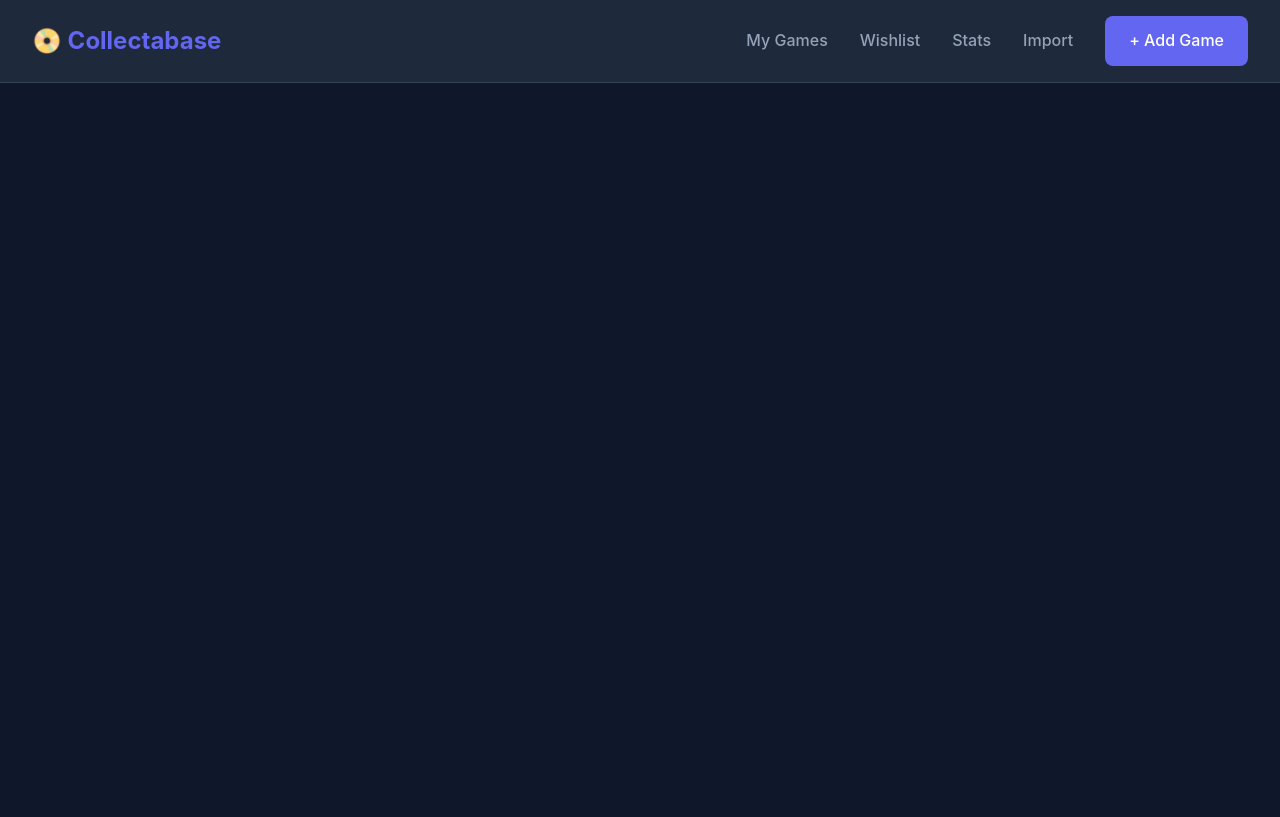
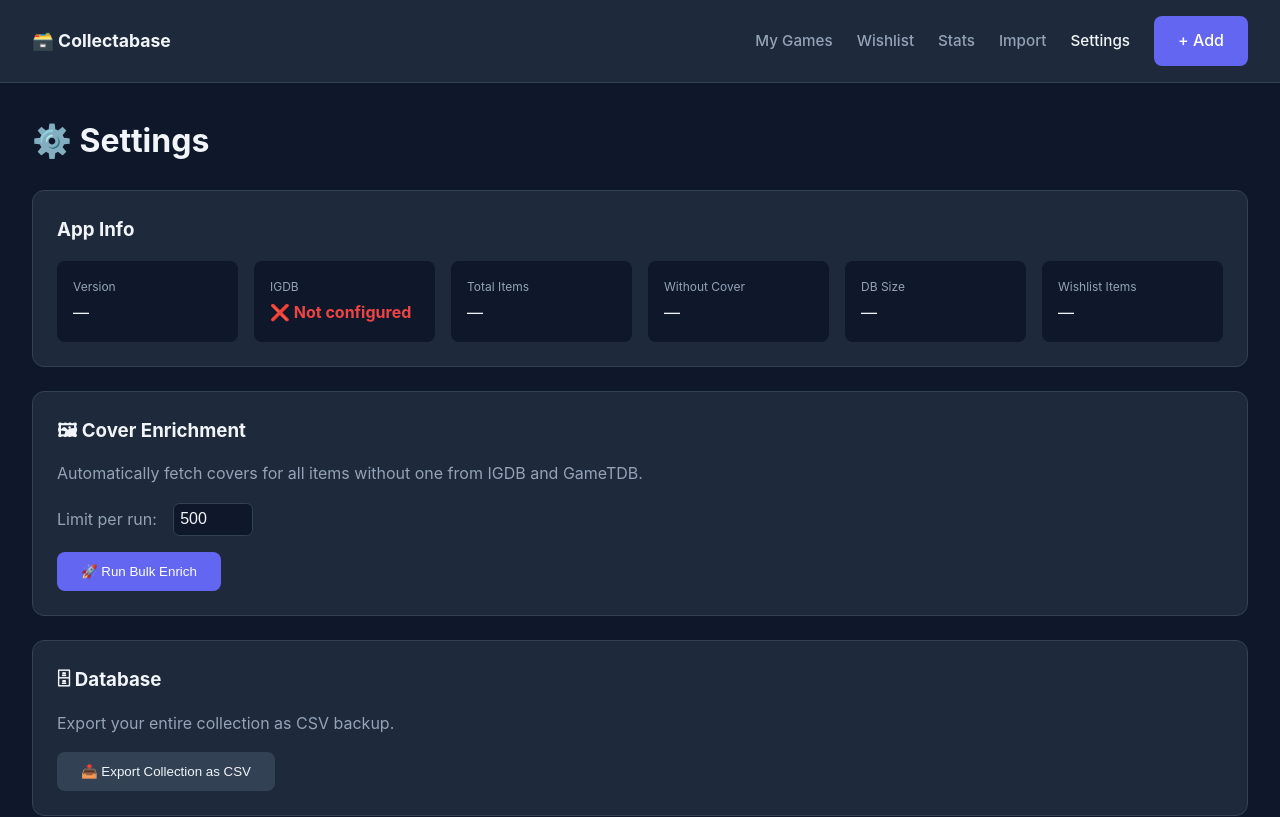
Before and after one commit to TheDachlatte007/collectabase, a Vue app in the folder frontend/: page /settings in a window 1280 px wide. Shown: the top 817 px of the page. Built offline with nearby package versions, Linux system fonts and the light colour scheme; no server answers.

Commit message:
feat: Settings, bulk enritch

```diff
--- a/frontend/src/App.vue
+++ b/frontend/src/App.vue
@@ -1,12 +1,15 @@
 <template>
   <div id="app">
     <nav>
-      <span class="logo">📀 Collectabase</span>
-      <router-link to="/">My Games</router-link>
-      <router-link to="/wishlist">Wishlist</router-link>
-      <router-link to="/stats">Stats</router-link>
-      <router-link to="/import">Import</router-link>
-      <router-link to="/add" class="btn btn-primary">+ Add Game</router-link>
+      <router-link to="/" class="logo">🗃️ Collectabase</router-link>
+      <div class="nav-links">
+        <router-link to="/">My Games</router-link>
+        <router-link to="/wishlist">Wishlist</router-link>
+        <router-link to="/stats">Stats</router-link>
+        <router-link to="/import">Import</router-link>
+        <router-link to="/settings">Settings</router-link>
+      </div>
+      <router-link to="/add" class="btn btn-primary" active-class="btn-active">+ Add</router-link>
     </nav>
     <main>
       <router-view />
@@ -15,6 +18,44 @@
 </template>
 
 <style scoped>
+nav {
+  display: flex;
+  align-items: center;
+  gap: 1.5rem;
+  padding: 1rem 2rem;
+  background: var(--bg-light);
+  border-bottom: 1px solid var(--border);
+}
+
+.logo {
+  font-weight: bold;
+  font-size: 1.1rem;
+  color: var(--text);
+  text-decoration: none;
+  margin-right: auto;
+}
+
+.nav-links {
+  display: flex;
+  gap: 1.5rem;
+}
+
+.nav-links a {
+  color: var(--text-muted);
+  text-decoration: none;
+  font-size: 0.95rem;
+  transition: color 0.2s;
+}
+
+.nav-links a:hover,
+.nav-links a.router-link-active {
+  color: var(--text);
+}
+
+.btn-active {
+  opacity: 1 !important;
+}
+
 main {
   flex: 1;
 }
--- a/frontend/src/main.js
+++ b/frontend/src/main.js
@@ -10,6 +10,7 @@ import AddGame from './views/AddGame.vue'
 import Wishlist from './views/Wishlist.vue'
 import Import from './views/Import.vue'
 import Stats from './views/Stats.vue'
+import Settings from './views/Settings.vue'
 
 const routes = [
   { path: '/', component: GamesList },
@@ -19,6 +20,7 @@ const routes = [
   { path: '/wishlist', component: Wishlist },
   { path: '/import', component: Import },
   { path: '/stats', component: Stats },
+  { path: '/settings', component: Settings },
 ]
 
 const router = createRouter({
--- a/frontend/src/views/GamesList.vue
+++ b/frontend/src/views/GamesList.vue
@@ -34,7 +34,7 @@
     <div v-else class="grid">
       <div v-for="game in filteredGames" :key="game.id" class="game-card">
         <div class="cover" :style="coverStyle(game.cover_url)">
-          <span v-if="!game.cover_url">🎮</span>
+          <span v-if="!game.cover_url">{{ coverEmoji(game.item_type) }}</span>
         </div>
         <div class="info">
           <h3>{{ game.title }}</h3>
@@ -83,6 +83,16 @@ function typeLabel(type) {
 
 function coverStyle(url) {
   return url ? { backgroundImage: `url(${url})` } : {}
+}
+
+function coverEmoji(type) {
+  const emojis = {
+    game: '🎮',
+    console: '🖥️',
+    accessory: '🕹️',
+    misc: '📦'
+  }
+  return emojis[type] || '🎮'
 }
 
 async function loadData() {
--- /dev/null
+++ b/frontend/src/views/Settings.vue
@@ -0,0 +1,179 @@
+<template>
+  <div class="container">
+    <h1 class="mb-3">⚙️ Settings</h1>
+
+    <!-- App Info -->
+    <div class="card mb-3">
+      <h3 class="mb-2">App Info</h3>
+      <div class="info-grid">
+        <div class="info-item">
+          <label>Version</label>
+          <span>{{ info.version || '—' }}</span>
+        </div>
+        <div class="info-item">
+          <label>IGDB</label>
+          <span :class="info.igdb_configured ? 'status-ok' : 'status-error'">
+            {{ info.igdb_configured ? '✅ Configured' : '❌ Not configured' }}
+          </span>
+        </div>
+        <div class="info-item">
+          <label>Total Items</label>
+          <span>{{ info.total_items ?? '—' }}</span>
+        </div>
+        <div class="info-item">
+          <label>Without Cover</label>
+          <span>{{ info.missing_covers ?? '—' }}</span>
+        </div>
+        <div class="info-item">
+          <label>DB Size</label>
+          <span>{{ info.db_size || '—' }}</span>
+        </div>
+        <div class="info-item">
+          <label>Wishlist Items</label>
+          <span>{{ info.wishlist_count ?? '—' }}</span>
+        </div>
+      </div>
+    </div>
+
+    <!-- Cover Enrichment -->
+    <div class="card mb-3">
+      <h3 class="mb-2">🖼 Cover Enrichment</h3>
+      <p class="text-muted mb-2">Automatically fetch covers for all items without one from IGDB and GameTDB.</p>
+      <div class="flex gap-2 items-center mb-2">
+        <label class="text-muted">Limit per run:</label>
+        <input v-model.number="enrichLimit" type="number" min="1" max="500" class="limit-input" />
+      </div>
+      <button @click="runBulkEnrich" class="btn btn-primary" :disabled="enriching">
+        {{ enriching ? `⏳ Enriching... (${enrichProgress.success + enrichProgress.failed}/${enrichProgress.total})` : '🚀 Run Bulk Enrich' }}
+      </button>
+      <div v-if="enrichDone" class="result-box mt-2">
+        ✅ Done: {{ enrichProgress.success }} covers fetched, {{ enrichProgress.failed }} failed out of {{ enrichProgress.total }} items
+      </div>
+    </div>
+
+    <!-- Database -->
+    <div class="card mb-3">
+      <h3 class="mb-2">🗄 Database</h3>
+      <p class="text-muted mb-2">Export your entire collection as CSV backup.</p>
+      <button @click="exportCSV" class="btn btn-secondary">📥 Export Collection as CSV</button>
+    </div>
+
+    <!-- Danger Zone -->
+    <div class="card danger-card mb-3">
+      <h3 class="mb-2">⚠️ Danger Zone</h3>
+      <p class="text-muted mb-2">Remove all cover URLs from the database (useful to re-enrich from scratch).</p>
+      <button @click="clearCovers" class="btn btn-danger" :disabled="clearing">
+        {{ clearing ? '⏳ Clearing...' : '🗑 Clear All Covers' }}
+      </button>
+      <div v-if="clearDone" class="result-box mt-2">✅ All covers cleared – run Bulk Enrich to re-fetch.</div>
+    </div>
+
+  </div>
+</template>
+
+<script setup>
+import { ref, onMounted } from 'vue'
+
+const info = ref({})
+const enriching = ref(false)
+const enrichDone = ref(false)
+const enrichLimit = ref(500)
+const enrichProgress = ref({ success: 0, failed: 0, total: 0 })
+const clearing = ref(false)
+const clearDone = ref(false)
+
+async function loadInfo() {
+  try {
+    const res = await fetch('/api/settings/info')
+    if (res.ok) info.value = await res.json()
+  } catch (e) {
+    console.error('Failed to load settings:', e)
+  }
+}
+
+async function runBulkEnrich() {
+  enriching.value = true
+  enrichDone.value = false
+  enrichProgress.value = { success: 0, failed: 0, total: 0 }
+  try {
+    const res = await fetch(`/api/enrich/all?limit=${enrichLimit.value}`, { method: 'POST' })
+    if (res.ok) {
+      enrichProgress.value = await res.json()
+      enrichDone.value = true
+      await loadInfo() // refresh missing covers count
+    }
+  } catch (e) {
+    console.error('Bulk enrich failed:', e)
+  } finally {
+    enriching.value = false
+  }
+}
+
+async function exportCSV() {
+  window.open('/api/export/csv', '_blank')
+}
+
+async function clearCovers() {
+  if (!confirm('Are you sure? This will remove ALL cover URLs from your collection.')) return
+  clearing.value = true
+  clearDone.value = false
+  try {
+    const res = await fetch('/api/settings/clear-covers', { method: 'POST' })
+    if (res.ok) {
+      clearDone.value = true
+      await loadInfo()
+    }
+  } catch (e) {
+    console.error('Clear covers failed:', e)
+  } finally {
+    clearing.value = false
+  }
+}
+
+onMounted(loadInfo)
+</script>
+
+<style scoped>
+.info-grid {
+  display: grid;
+  grid-template-columns: repeat(auto-fit, minmax(180px, 1fr));
+  gap: 1rem;
+}
+
+.info-item {
+  background: var(--bg);
+  padding: 1rem;
+  border-radius: 0.5rem;
+}
+
+.info-item label {
+  display: block;
+  font-size: 0.75rem;
+  color: var(--text-muted);
+  margin-bottom: 0.25rem;
+}
+
+.status-ok { color: var(--success); font-weight: bold; }
+.status-error { color: #ef4444; font-weight: bold; }
+
+.limit-input {
+  width: 80px;
+  padding: 0.4rem;
+  border-radius: 0.4rem;
+  border: 1px solid var(--border);
+  background: var(--bg);
+  color: var(--text);
+}
+
+.result-box {
+  background: var(--bg);
+  padding: 0.75rem 1rem;
+  border-radius: 0.5rem;
+  font-size: 0.9rem;
+  color: var(--success);
+}
+
+.danger-card {
+  border: 1px solid #ef444440;
+}
+</style>
```
Also changed, not shown: 1 other file (tests, documents, lock files or other folders).
